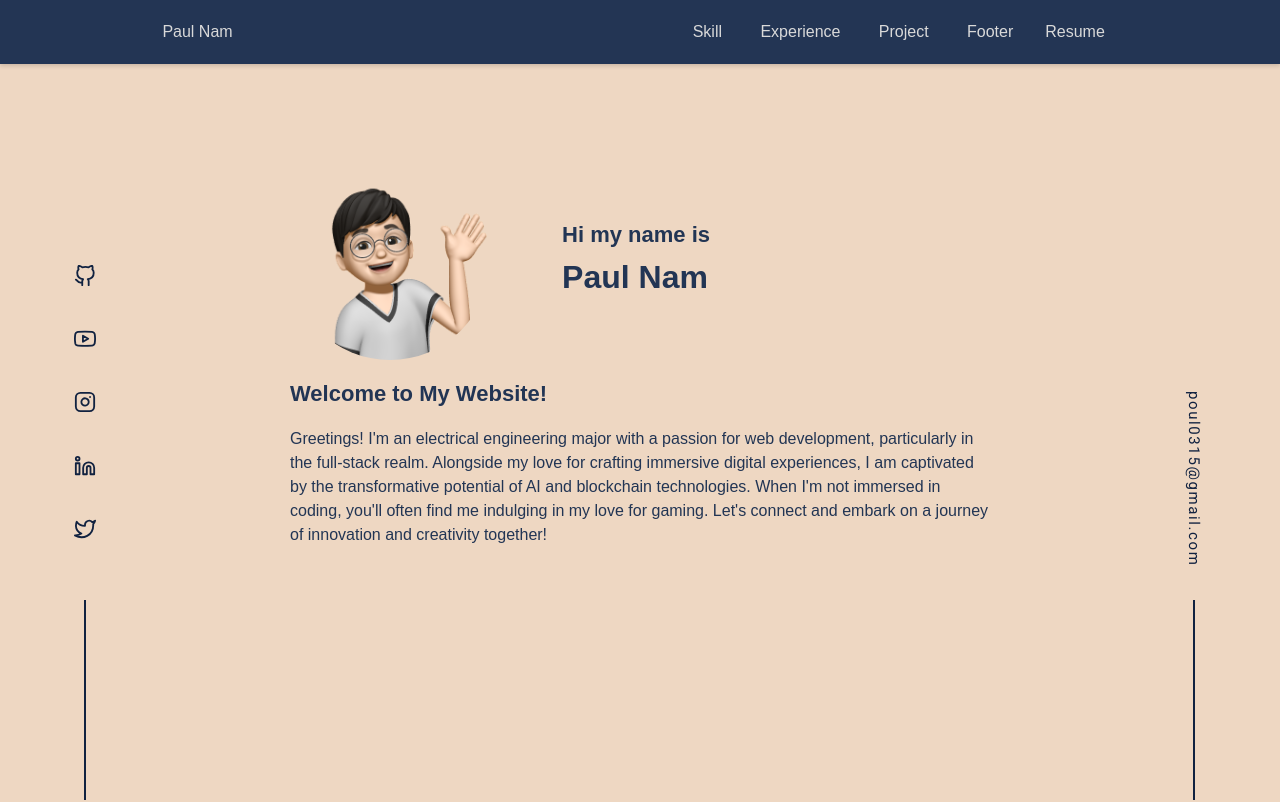
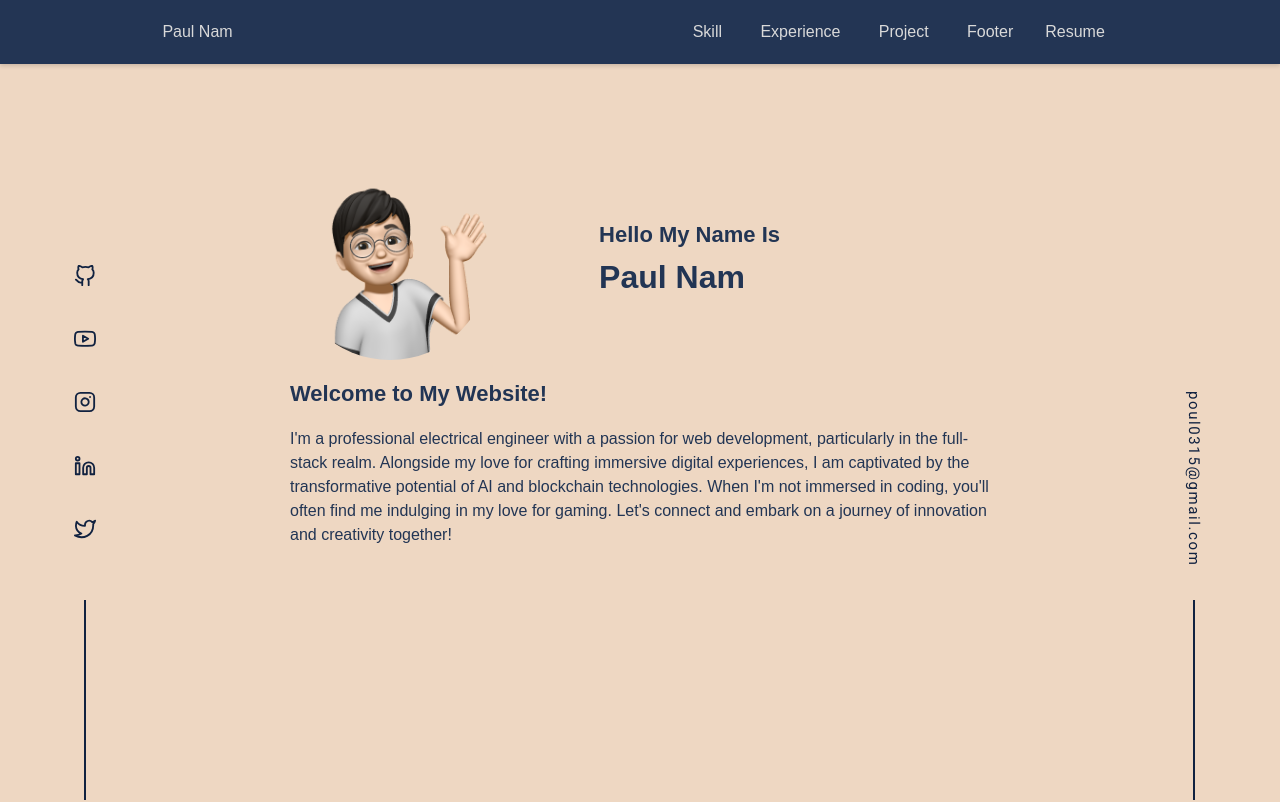
Before and after one commit to poul0315/NextJs-Portfolio, a Next.js app: page / in a window 1280 px wide. Shown: the top 802 px of the page. Built offline with nearby package versions, Linux system fonts and the light colour scheme.

Commit message:
content changes in hero section

```diff
--- a/src/scss/sections/_hero.scss
+++ b/src/scss/sections/_hero.scss
@@ -3,16 +3,14 @@
     display: flex;
     flex-direction: column;
     max-width: 700px;
-    // align-items: center;
     gap: 1rem;
-    // justify-content: center;
     margin: auto;
     margin-bottom: 24rem;
 
     &-group {
         display: flex;
         flex-direction: row;
-        width: 60%;
+        width: 70%;
         justify-content: space-between;
         float: left;
 
--- a/src/sections/Hero.tsx
+++ b/src/sections/Hero.tsx
@@ -15,7 +15,7 @@ function Hero() {
                 />
                 <div className="hero-group-name">
                     <h1 className="hero-group-name-title">
-                        Hi my name is
+                        Hello My Name Is
                     </h1>
                     <h2 className="hero-group-name-title-large">
                         Paul Nam
@@ -27,7 +27,7 @@ function Hero() {
             </h3>
             <p className="hero-text">
                 {
-                    `Greetings! I'm an electrical engineering major with a passion for web development,
+                    `I'm a professional electrical engineer with a passion for web development,
                     particularly in the full-stack realm. Alongside my love for crafting immersive digital experiences,
                     I am captivated by the transformative potential of AI and blockchain technologies.
                     When I'm not immersed in coding, you'll often find me indulging in my love for gaming.
```
